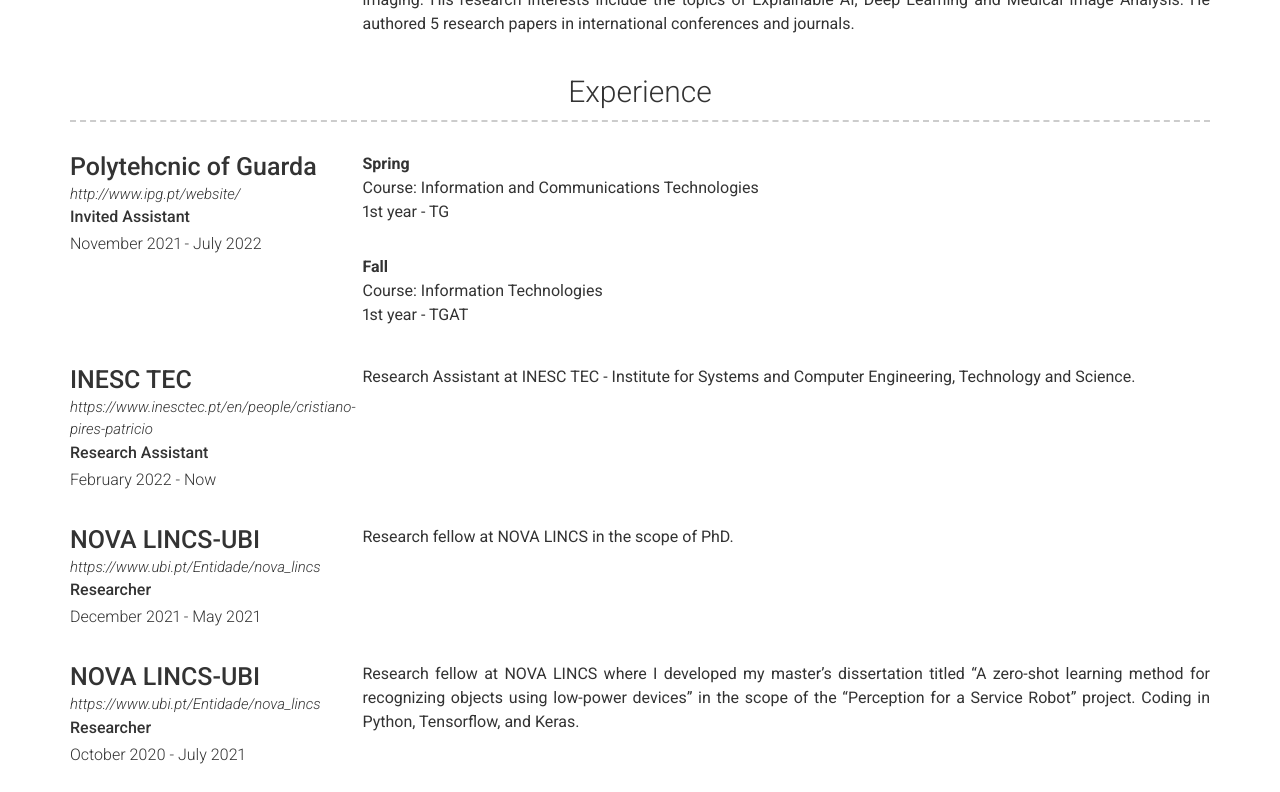
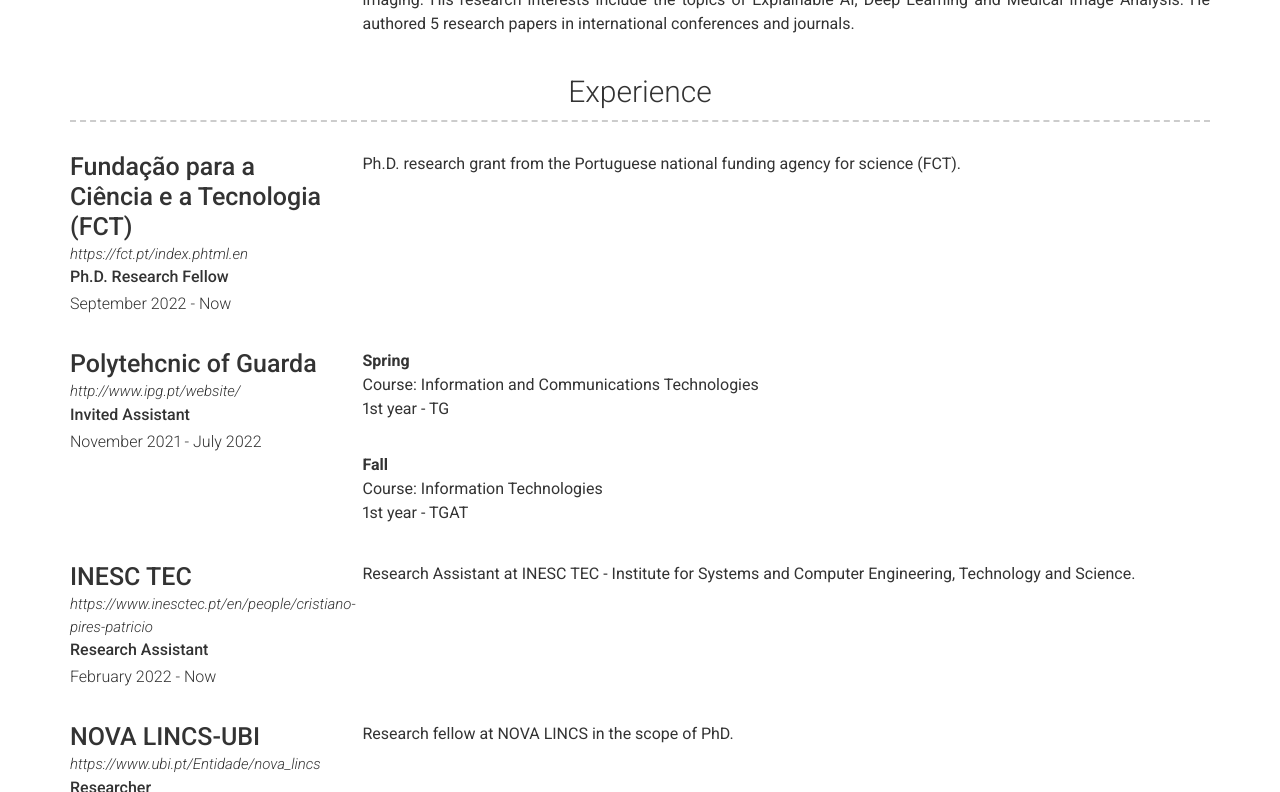
Before and after one commit to CristianoPatricio/cristianopatricio.github.io, a Jekyll site: the page built from index.md, in a window 1280 px wide and 900 px high, scrolled down 422 px, cut to the strip 108-900 px from the top of the window. Built offline with Jekyll 4.4.1, drawn with Linux system fonts in a browser that asks for light colours; nearby versions of some CDN libraries.

Commit message:
Update experience.yml

```diff
--- a/_data/experience.yml
+++ b/_data/experience.yml
@@ -1,4 +1,12 @@
 # Experience template
+- layout: left
+  company: Fundação para a Ciência e a Tecnologia (FCT)
+  link: https://fct.pt/index.phtml.en
+  job_title: Ph.D. Research Fellow
+  dates: September 2022 - Now
+  description: | # this will include new lines to allow paragraphs
+    Ph.D. research grant from the Portuguese national funding agency for science (FCT).
+
 - layout: left
   company: Polytehcnic of Guarda
   link: http://www.ipg.pt/website/
```
